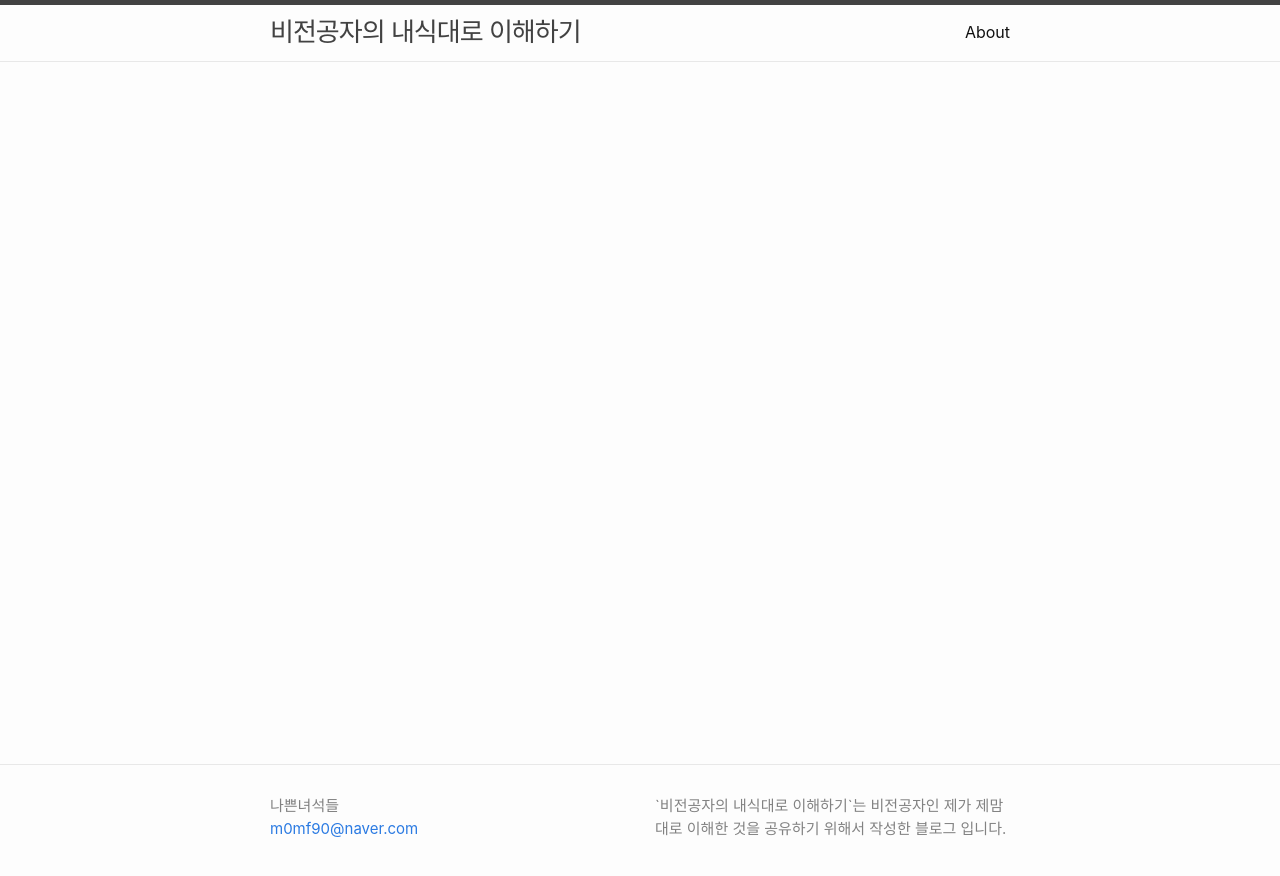
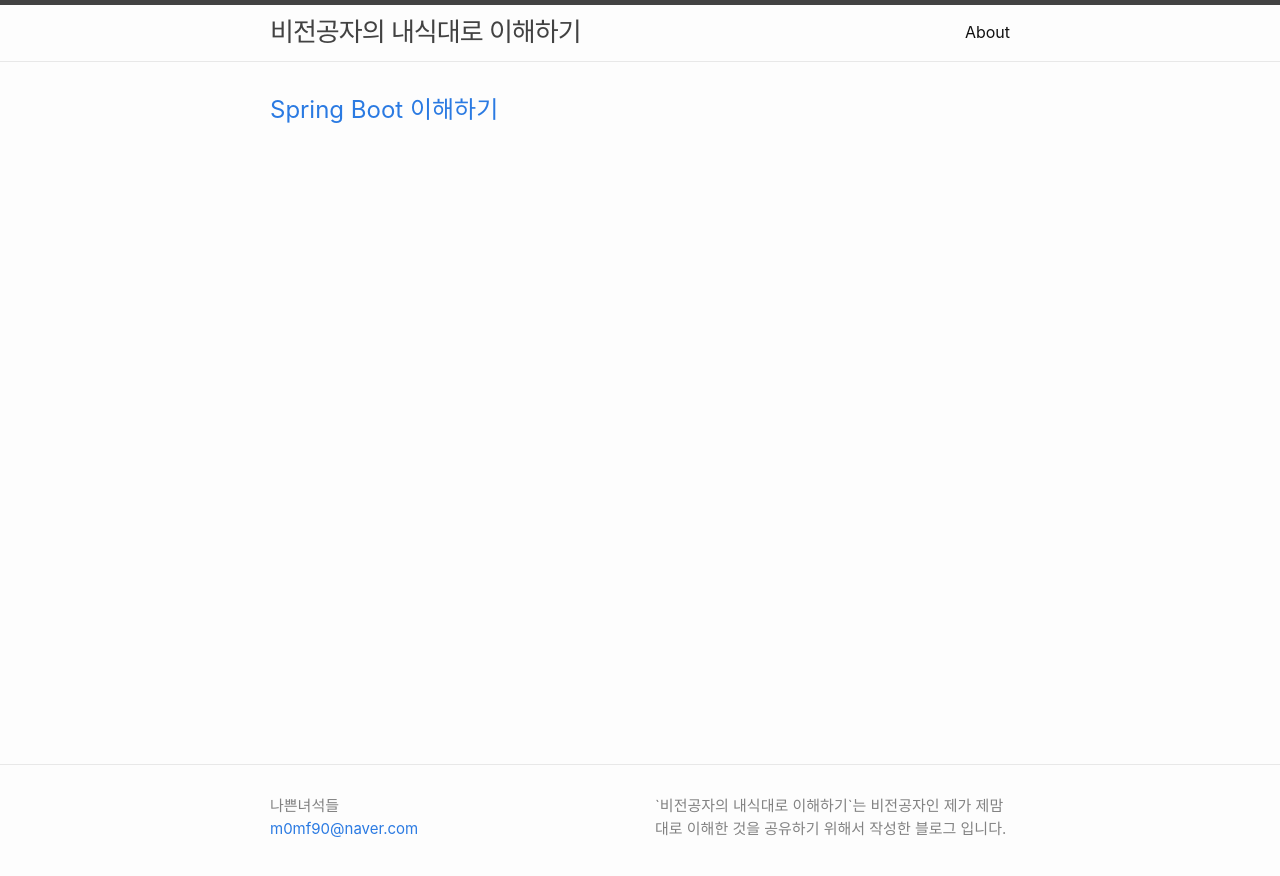
Before and after one commit to m0mf/m0mf.github.io, a Jekyll site: the page built from docs/index.markdown, in a window 1280 px wide. Shown: the top 876 px of the page. Built offline with Jekyll 4.4.1, drawn with Linux system fonts in a browser that asks for light colours.

Commit message:
Fix - Home 수정

```diff
--- a/docs/_layouts/home.html
+++ b/docs/_layouts/home.html
@@ -17,26 +17,28 @@ layout: base
   {% endif %}
 
 
-  {%- if posts.size > 0 -%}
+  {%- if site.pages.size > 0 -%}
     {%- if page.list_title -%}
       <h2 class="post-list-heading">{{ page.list_title }}</h2>
     {%- endif -%}
-<!--    <ul class="post-list">-->
-<!--      {%- assign date_format = site.minima.date_format | default: "%b %-d, %Y" -%}-->
-<!--      {%- for post in posts -%}-->
-<!--      <li>-->
+    <ul class="post-list">
+      {%- assign date_format = site.minima.date_format | default: "%b %-d, %Y" -%}
+      {%- for page in site.pages -%}
+        {%- if(page.tag == "list") -%}
+        <li>
 <!--        <span class="post-meta">{{ post.date | date: date_format }}</span>-->
-<!--        <h3>-->
-<!--          <a class="post-link" href="{{ post.url | relative_url }}">-->
-<!--            {{ post.title | escape }}-->
-<!--          </a>-->
-<!--        </h3>-->
-<!--        {%- if site.show_excerpts -%}-->
-<!--          {{ post.excerpt }}-->
-<!--        {%- endif -%}-->
-<!--      </li>-->
-<!--      {%- endfor -%}-->
-<!--    </ul>-->
+        <h3>
+          <a class="post-link" href="{{ page.url | relative_url }}">
+            {{ page.title | escape }}
+          </a>
+        </h3>
+        {%- if site.show_excerpts -%}
+          {{ post.excerpt }}
+        {%- endif -%}
+      </li>
+        {%- endif -%}
+      {%- endfor -%}
+    </ul>
 
     {% if site.paginate %}
       <div class="pager">
--- a/docs/spring/spring.md
+++ b/docs/spring/spring.md
@@ -1,7 +1,7 @@
 ---
 layout: page
-title:  "Spring"
-date: 2024-04-03
+title:  "Spring Boot 이해하기"
+tag: list
 permalink: /spring/
 ---
 
```
